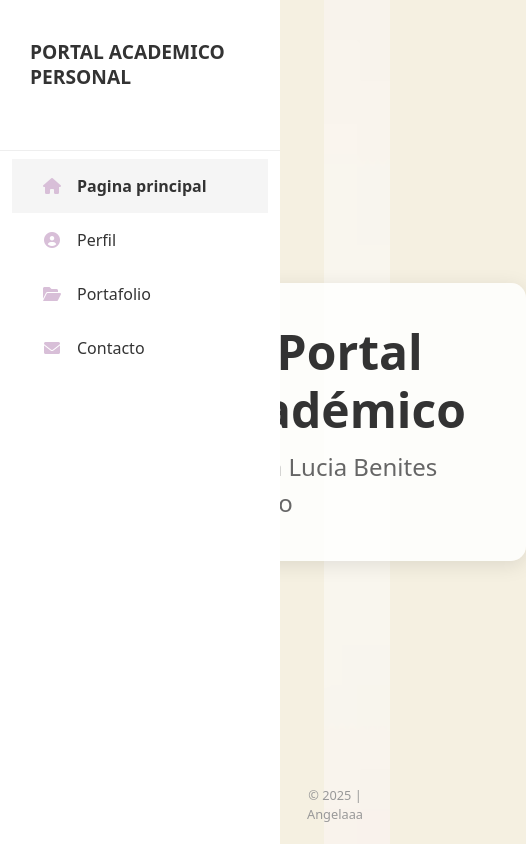
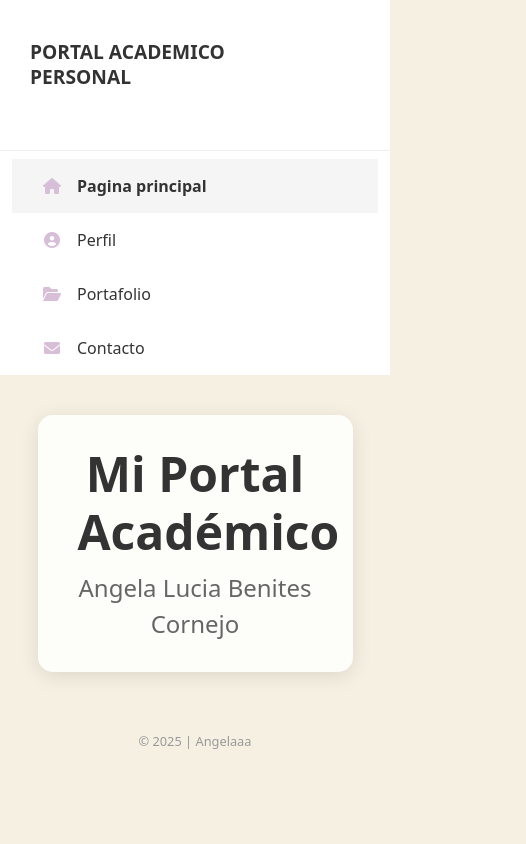
Before and after one commit to angela-246/PORTAL-ACADEMICO, a plain HTML site: page index.html in a window 390 px wide. Shown: the whole page, 526 px wide, since content can reach past the window. Drawn offline with nearby package versions, Linux system fonts and the light colour scheme.

Commit message:
Add files via upload

```diff
--- a/index.html
+++ b/index.html
@@ -116,6 +116,40 @@
             bottom: 0;
             box-sizing: border-box;
         }
+        @media (max-width: 768px) {
+
+        .sidebar {
+            width: 100%;
+            height: auto;
+            position: relative;
+            box-shadow: none;
+            border-right: none;
+        }
+
+        .content {
+            margin-left: 0;
+            min-height: auto;
+            padding-top: 20px;
+        }
+
+        .text-box {
+            max-width: 90%;
+            padding: 30px 40px;
+            text-align: center;
+            margin: 20px auto;
+        }
+
+        .content-bg {
+            display: none;
+        }
+
+        footer {
+            margin-left: 0;
+            width: 100%;
+            position: relative;
+        }
+        }
+
     </style>
 </head>
 
```
Also changed, not shown: contacto.html (+34 -0 lines), perfil.html (+35 -0 lines), portafolio.html (+34 -0 lines).
